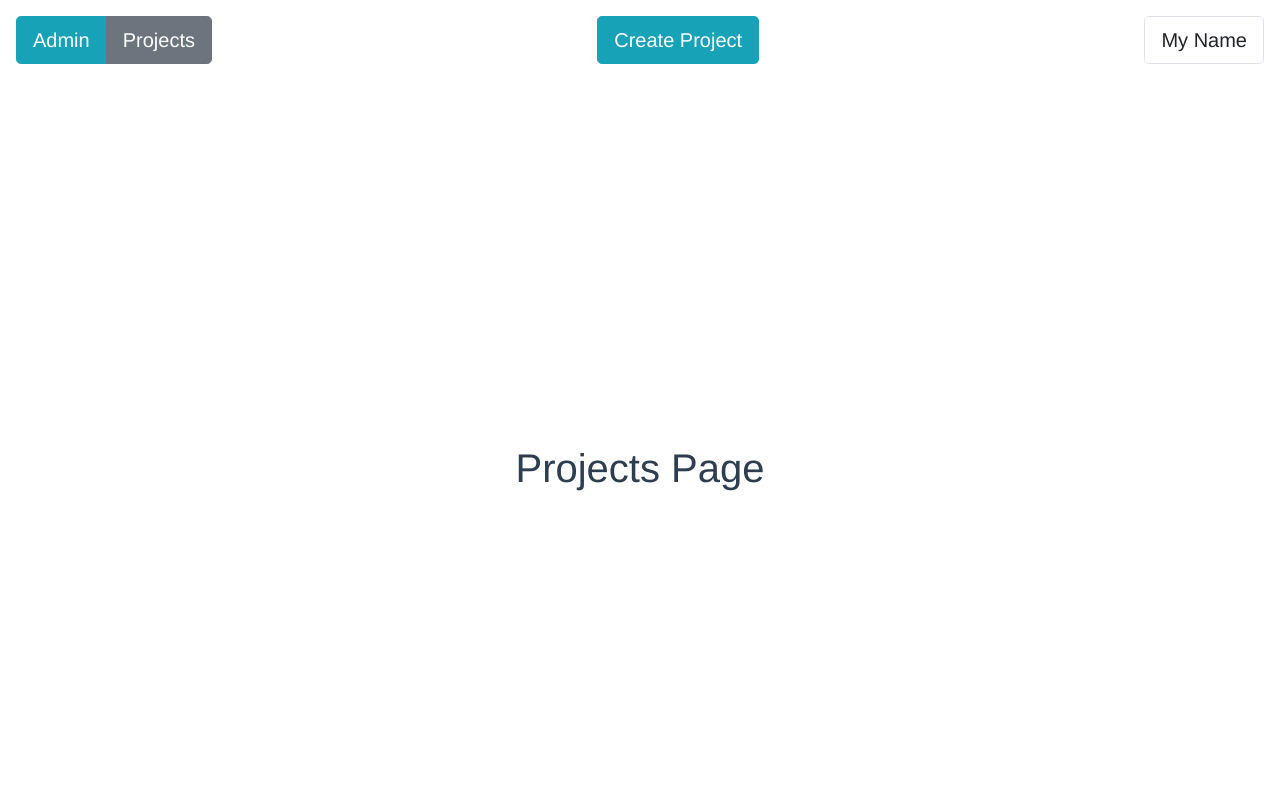
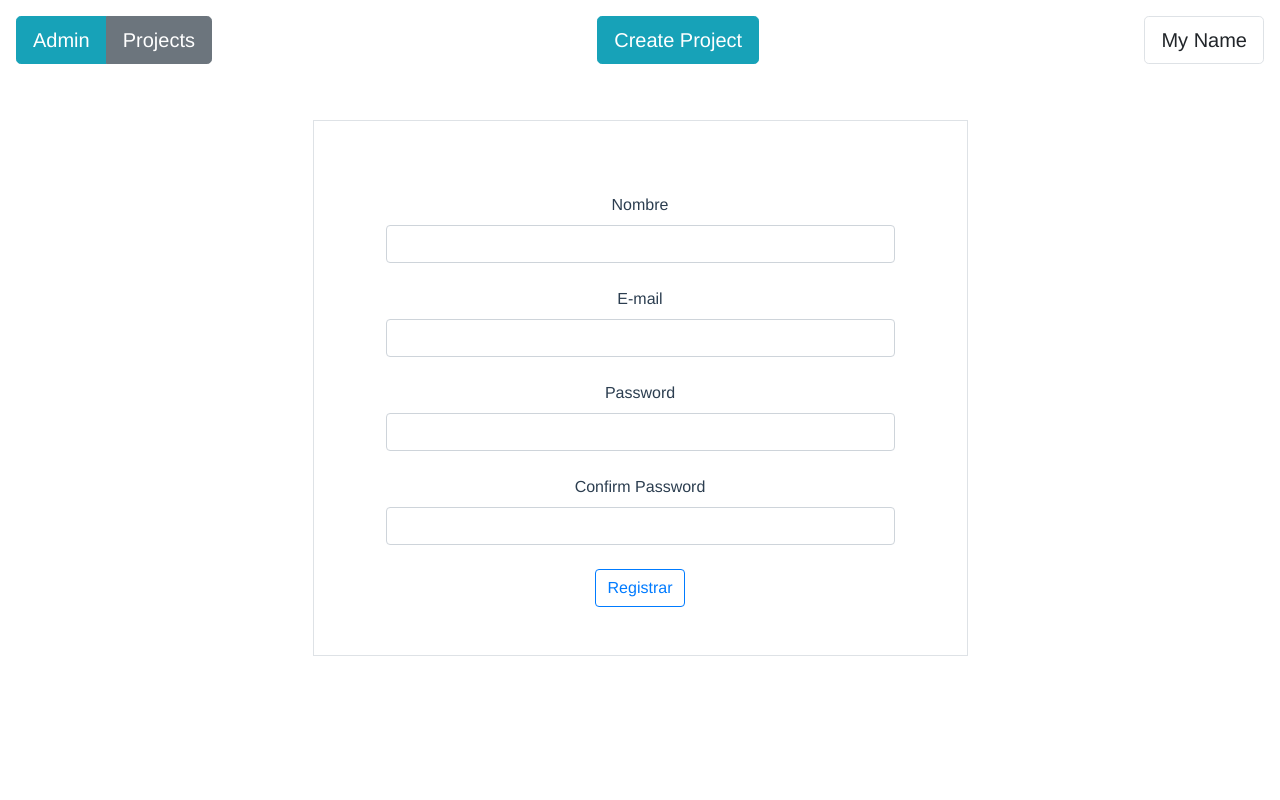
Before and after one commit to pedronieto84/vue-marzo-itacademy-project, a Vue app: page / in a window 1280 px wide. Shown: the top 800 px of the page. Built offline with nearby package versions, Linux system fonts and the light colour scheme.

Commit message:
Update App.vue

```diff
--- a/src/App.vue
+++ b/src/App.vue
@@ -1,6 +1,7 @@
 <template>
   <div id="app">
     <Navbar />
+    <Register />
     <!-- <div id="nav">
       <router-link to="/">Home</router-link> |
       <router-link to="/about">About</router-link>
@@ -11,9 +12,11 @@
 </template>
 <script>
 import Navbar from '@/components/Navbar.vue'
+import Register from '@/components/Register.vue'
 export default {
   components: {
-    Navbar
+    Navbar,
+    Register
   }
 }
 
```
